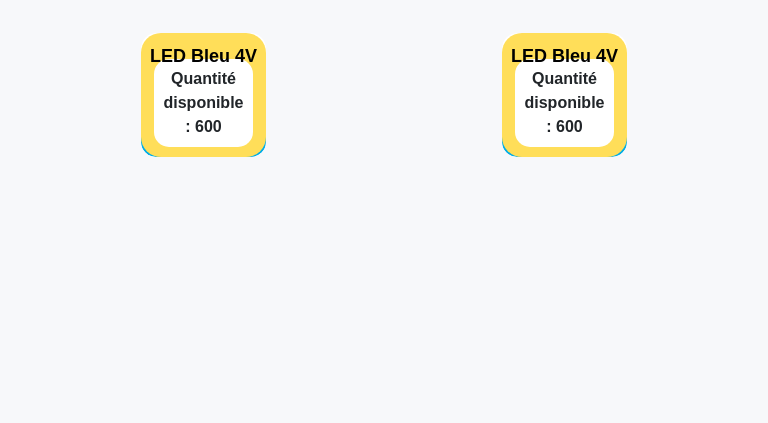
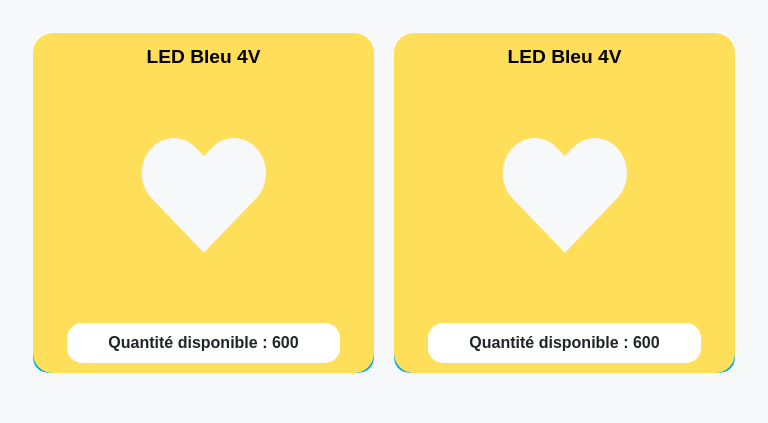
Before and after one commit to nolancacheux/FABLAB, a React app: page /Machine in a window 768 px wide. Shown: the top 423 px of the page. Built offline with nearby package versions, Linux system fonts and the light colour scheme; some packages are replaced by stand-ins of ours; no server answers; a web font is replaced by a local one.

```diff
--- a/src/screens/library/Library.js
+++ b/src/screens/library/Library.js
@@ -231,7 +231,7 @@
       <div className="product-card">
           <div className="product-image" onClick={handleImageClick}>
               <div className="quantity-overlay">
-                  <div className="product-quantity"> Quantité disponible : {product.quantity}</div>
+                  <div className="product-quantity"> Quantité : {product.quantity}</div>
               </div>
               <img src={product.image} alt={product.name} />
               <div className="product-name">{product.name}</div>
--- a/src/screens/library/library.css
+++ b/src/screens/library/library.css
@@ -1,4 +1,4 @@
-/* ProductCard.css */
+/*library.css*/
 
 .product-container {
     display: flex;
@@ -14,6 +14,7 @@
     border-radius: 15px;
     position: relative;
     overflow: hidden;
+    width: calc(20% - 20px); /* Ajoutez cette ligne pour assurer une largeur fixe sur tous les écrans */
 }
 
 .product-card::before {
@@ -41,12 +42,12 @@
 
 .product-name {
     position: absolute;
-    top: 10px; /* Ajustez la position verticale en conséquence */
+    top: 10px;
     width: 100%;
     text-align: center;
     transform: translateX(-50%);
     color: black;
-    font-size: 18px;
+    font-size: 1.2em;
     font-weight: bold;
 }
 
@@ -65,15 +66,9 @@
     background-color: white;
     border-radius: 15px;
     padding: 8px;
-    width: 70%; /* Utilisation d'une unité relative plutôt qu'une unité fixe */
-    font-size: 16px;
+    width: 70%;
+    font-size: 12px;
     font-weight: bold;
-}
-
-@media screen and (max-width: 780px) {
-    .product-quantity {
-        width: 80%; /* Ajustement de la largeur pour les écrans plus petits */
-    }
 }
 
 .popup-overlay {
@@ -193,10 +188,38 @@
 
     }
     .pf-imgjaune{
-
-
         margin-top: 15%;
-
-
     }
 }
+
+@media screen and (max-width: 1200px) {
+    .product-card {
+        flex: 0 0 calc(25% - 20px); /* Quatre cartes par ligne pour des écrans de taille moyenne */
+    }
+}
+
+@media screen and (max-width: 980px) {
+    .product-card {
+        flex: 0 0 calc(33.333% - 20px); /* Trois cartes par ligne pour des écrans plus petits */
+    }
+}
+
+@media screen and (max-width: 780px) {
+    .product-card {
+        flex: 0 0 calc(50% - 20px);
+    }
+
+    .product-quantity {
+        width: 80%; /* Ajustement de la largeur pour les écrans plus petits */
+    }
+
+    .product-quantity::before {
+        display: block;
+    }
+}
+
+@media screen and (min-width: 450px) {
+    .product-quantity{
+        font-size: 1em;
+    }
+}
--- a/src/screens/machine/machine.css
+++ b/src/screens/machine/machine.css
@@ -179,3 +179,35 @@
 
     }
 }
+
+@media screen and (max-width: 1200px) {
+    .product-card {
+        flex: 0 0 calc(25% - 20px); /* Quatre cartes par ligne pour des écrans de taille moyenne */
+    }
+}
+
+@media screen and (max-width: 980px) {
+    .product-card {
+        flex: 0 0 calc(33.333% - 20px); /* Trois cartes par ligne pour des écrans plus petits */
+    }
+}
+
+@media screen and (max-width: 780px) {
+    .product-card {
+        flex: 0 0 calc(50% - 20px);
+    }
+
+    .product-quantity {
+        width: 80%; /* Ajustement de la largeur pour les écrans plus petits */
+    }
+
+    .product-quantity::before {
+        display: block;
+    }
+}
+
+@media screen and (min-width: 450px) {
+    .product-quantity{
+        font-size: 1em;
+    }
+}
```
